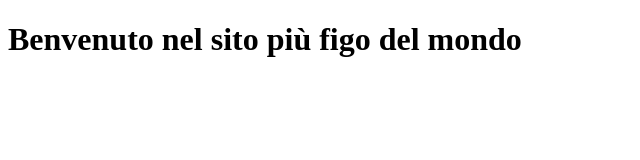
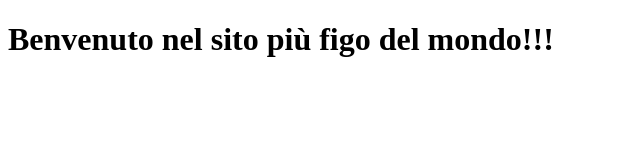
Before and after one commit to httpMtt/Il-mio-sito, a plain HTML site: page index.html in a window 1280 px wide. Shown: the full height of the page, 0-640 px from the left. Drawn offline with Linux system fonts and the light colour scheme.

Commit message:
second commit

```diff
--- a/index.html
+++ b/index.html
@@ -7,6 +7,6 @@
     <title>Document</title>
 </head>
 <body>
-    <h1>Benvenuto nel sito più figo del mondo</h1>
+    <h1>Benvenuto nel sito più figo del mondo!!!</h1>
 </body>
 </html>
```
